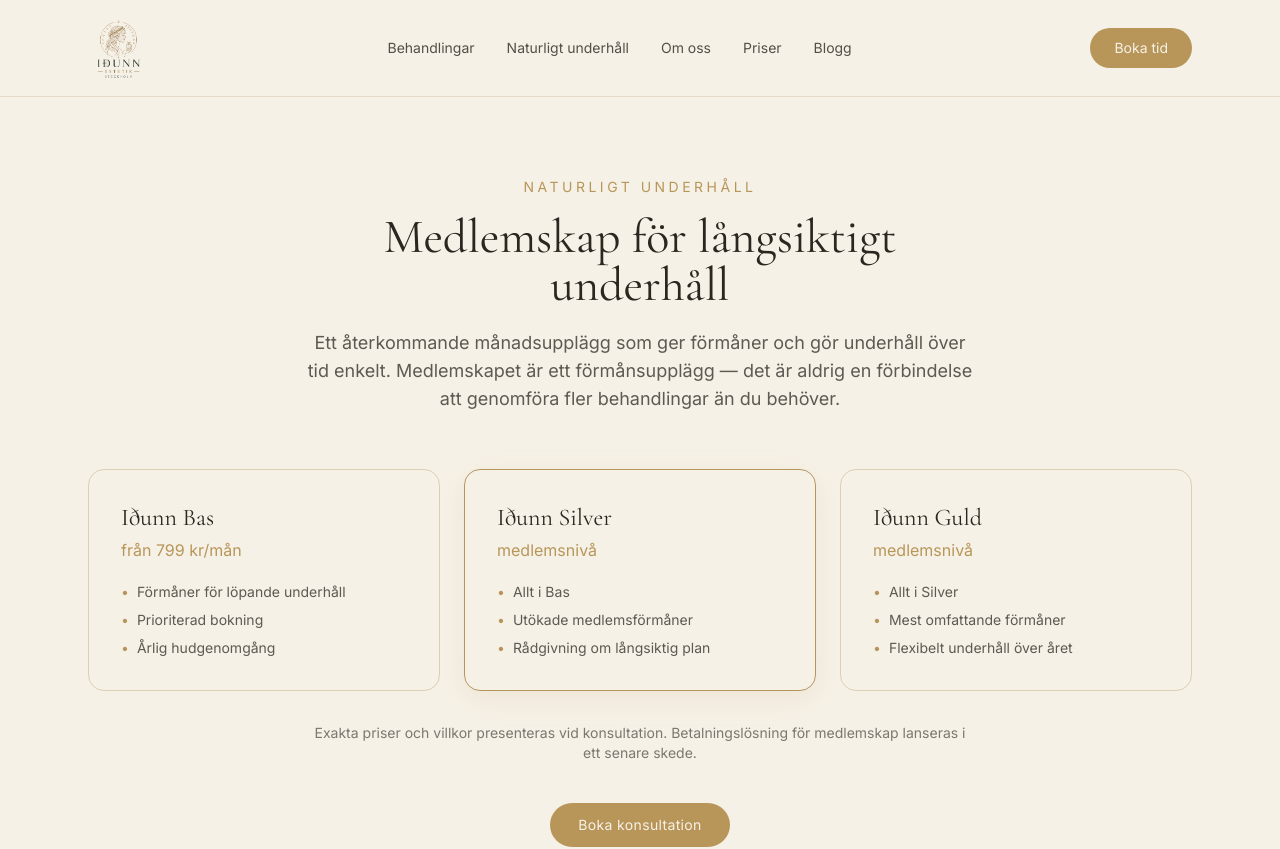
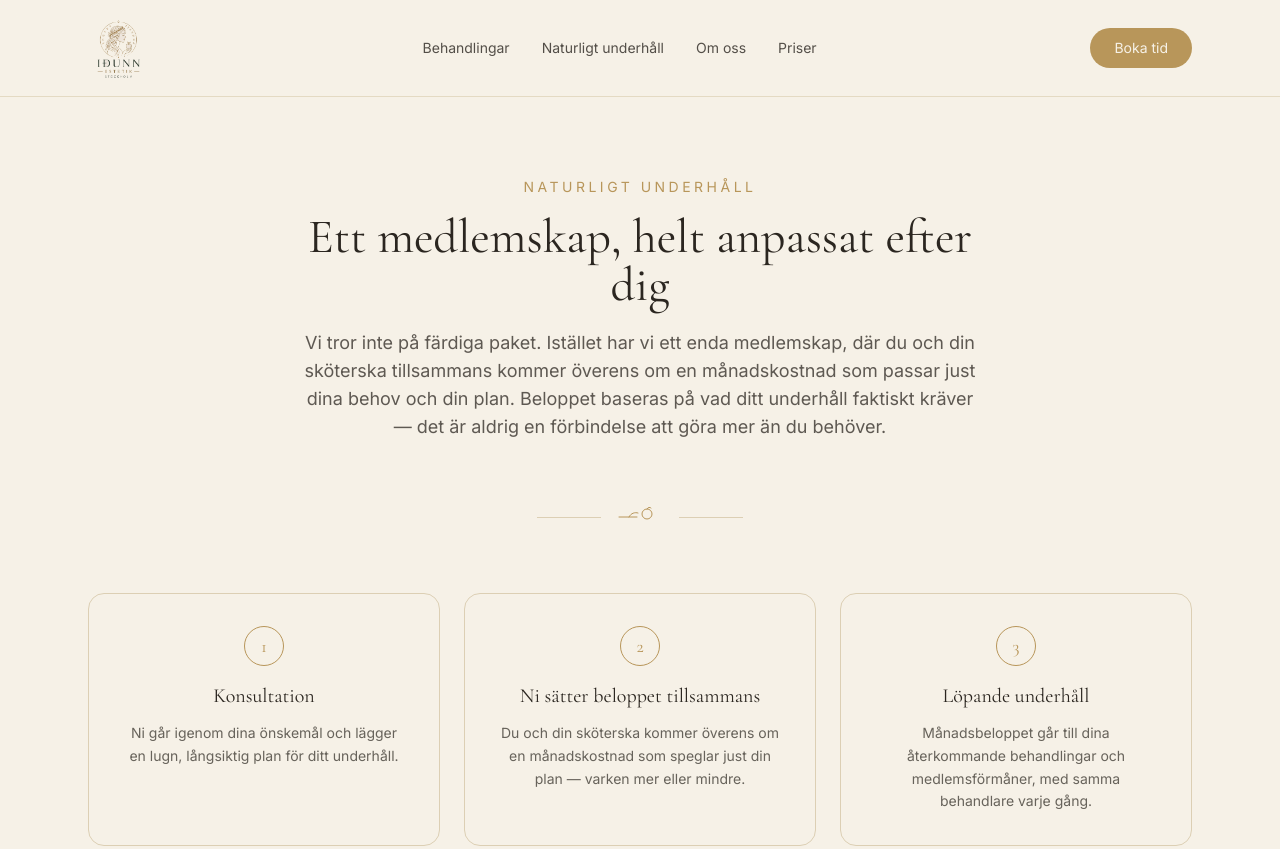
Before and after one commit to cptdad/idunn-site, a Next.js app: page /wip/naturligt-underhall in a window 1280 px wide. Shown: the top 849 px of the page. Built offline with nearby package versions, Linux system fonts and the light colour scheme.

Commit message:
Single personalized membership + price range, remove Blog from nav

```diff
--- a/app/naturligt-underhall/page.tsx
+++ b/app/naturligt-underhall/page.tsx
@@ -1,41 +1,29 @@
 import type { Metadata } from "next";
 import Container from "@/components/Container";
 import Button from "@/components/Button";
+import AppleBranch from "@/components/AppleBranch";
 
 export const metadata: Metadata = {
   title: "Naturligt underhåll — medlemskap",
   description:
-    "Medlemskapen Bas, Silver och Guld hos Iðunn Estetik. Förmåner och långsiktigt underhåll — utifrån vad du faktiskt behöver.",
+    "Iðunn Estetiks medlemskap Naturligt underhåll — ett enda, personligt abonnemang där du och din sköterska tillsammans kommer överens om månadskostnaden utifrån just dina behov.",
 };
 
-const tiers = [
+const steps = [
   {
-    name: "Iðunn Bas",
-    price: "från 799 kr/mån",
-    points: [
-      "Förmåner för löpande underhåll",
-      "Prioriterad bokning",
-      "Årlig hudgenomgång",
-    ],
+    n: "1",
+    t: "Konsultation",
+    d: "Ni går igenom dina önskemål och lägger en lugn, långsiktig plan för ditt underhåll.",
   },
   {
-    name: "Iðunn Silver",
-    price: "medlemsnivå",
-    featured: true,
-    points: [
-      "Allt i Bas",
-      "Utökade medlemsförmåner",
-      "Rådgivning om långsiktig plan",
-    ],
+    n: "2",
+    t: "Ni sätter beloppet tillsammans",
+    d: "Du och din sköterska kommer överens om en månadskostnad som speglar just din plan — varken mer eller mindre.",
   },
   {
-    name: "Iðunn Guld",
-    price: "medlemsnivå",
-    points: [
-      "Allt i Silver",
-      "Mest omfattande förmåner",
-      "Flexibelt underhåll över året",
-    ],
+    n: "3",
+    t: "Löpande underhåll",
+    d: "Månadsbeloppet går till dina återkommande behandlingar och medlemsförmåner, med samma behandlare varje gång.",
   },
 ];
 
@@ -47,42 +35,40 @@
           Naturligt underhåll
         </p>
         <h1 className="font-serif text-4xl text-ink md:text-5xl">
-          Medlemskap för långsiktigt underhåll
+          Ett medlemskap, helt anpassat efter dig
         </h1>
         <p className="mt-5 text-lg text-ink/75">
-          Ett återkommande månadsupplägg som ger förmåner och gör underhåll
-          över tid enkelt. Medlemskapet är ett förmånsupplägg — det är aldrig en
-          förbindelse att genomföra fler behandlingar än du behöver.
+          Vi tror inte på färdiga paket. Istället har vi ett enda medlemskap,
+          där du och din sköterska tillsammans kommer överens om en månadskostnad
+          som passar just dina behov och din plan. Beloppet baseras på vad ditt
+          underhåll faktiskt kräver — det är aldrig en förbindelse att göra mer
+          än du behöver.
         </p>
       </div>
 
-      <div className="mt-14 grid gap-6 md:grid-cols-3">
-        {tiers.map((t) => (
+      <AppleBranch className="my-16" />
+
+      <div className="grid gap-6 md:grid-cols-3">
+        {steps.map((s) => (
           <div
-            key={t.name}
-            className={`rounded-2xl border p-8 ${
-              t.featured
-                ? "border-gold bg-cream shadow-[0_8px_30px_rgba(184,150,90,0.12)]"
-                : "border-line bg-cream"
-            }`}
+            key={s.n}
+            className="rounded-2xl border border-line bg-cream p-8 text-center"
           >
-            <h2 className="font-serif text-2xl text-ink">{t.name}</h2>
-            <p className="mt-1 text-gold">{t.price}</p>
-            <ul className="mt-5 space-y-2 text-sm text-ink/75">
-              {t.points.map((p) => (
-                <li key={p} className="flex gap-2">
-                  <span className="text-gold">•</span>
-                  {p}
-                </li>
-              ))}
-            </ul>
+            <div className="mx-auto mb-4 flex h-10 w-10 items-center justify-center rounded-full border border-gold font-serif text-lg text-gold">
+              {s.n}
+            </div>
+            <h2 className="font-serif text-xl text-ink">{s.t}</h2>
+            <p className="mt-3 text-sm leading-relaxed text-ink/70">{s.d}</p>
           </div>
         ))}
       </div>
 
-      <p className="mx-auto mt-8 max-w-2xl text-center text-sm text-ink/60">
-        Exakta priser och villkor presenteras vid konsultation. Betalningslösning
-        för medlemskap lanseras i ett senare skede.
+      <p className="mx-auto mt-12 text-center font-serif text-2xl text-ink md:text-3xl">
+        Vanligtvis <span className="text-gold">495–2 500 kr/mån</span>
+      </p>
+      <p className="mx-auto mt-3 max-w-2xl text-center text-sm text-ink/60">
+        Beloppet sätts alltid individuellt vid konsultationen och kan justeras
+        över tid. Betalningslösning för medlemskap lanseras i ett senare skede.
       </p>
 
       <div className="mt-10 text-center">
--- a/app/page.tsx
+++ b/app/page.tsx
@@ -122,9 +122,9 @@
               Ett medlemskap för att fortsätta se ut som dig själv
             </h2>
             <p className="mx-auto mt-5 max-w-xl text-ink/75">
-              Bas, Silver och Guld — förmåner och underhåll för dig som vill
-              vårda ditt resultat över tid. Alltid utifrån vad du faktiskt
-              behöver.
+              Ett enda, personligt medlemskap där du och din sköterska
+              tillsammans kommer överens om en månadskostnad som passar dig.
+              Alltid utifrån vad du faktiskt behöver.
             </p>
             <div className="mt-8">
               <Button href="/naturligt-underhall">Läs om medlemskap</Button>
--- a/components/Nav.tsx
+++ b/components/Nav.tsx
@@ -9,7 +9,6 @@
   { href: "/naturligt-underhall", label: "Naturligt underhåll" },
   { href: "/om-oss", label: "Om oss" },
   { href: "/priser", label: "Priser" },
-  { href: "/blogg", label: "Blogg" },
 ];
 
 export default function Nav() {
```
